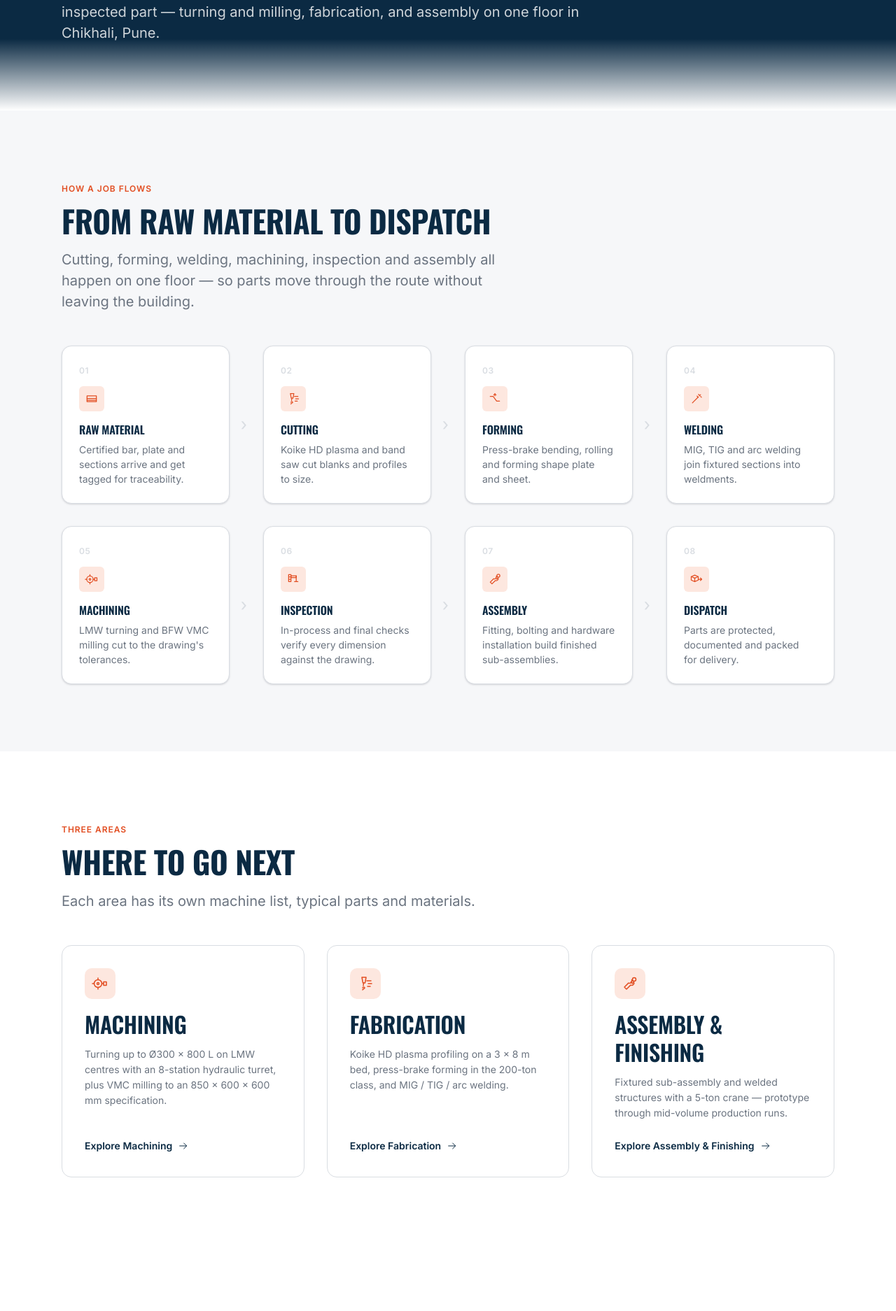
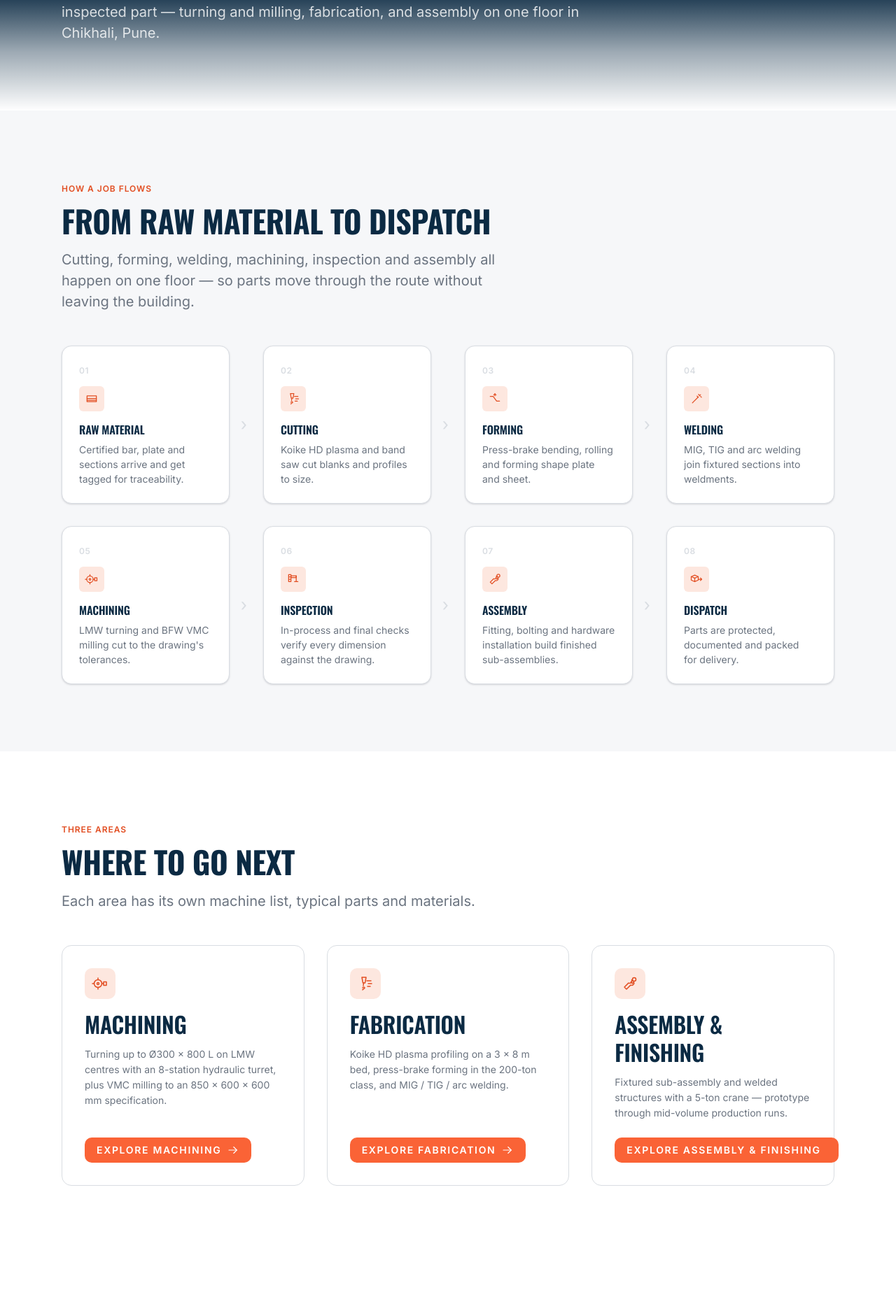
Before and after one commit to pragyan-tech/G_Tech, a React (Vite) app: page /capabilities in a window 1280 px wide. Shown: the part 416-2290 px from the top of the page at 70% size. Built offline with nearby package versions, Linux system fonts and the light colour scheme.

Commit message:
smoother hero fade transition, add variants on capability links, remove caliberation register TODO

```diff
--- a/src/components/CapabilityGrid.css
+++ b/src/components/CapabilityGrid.css
@@ -47,21 +47,6 @@
 }
 
 .capgrid__link {
-  display: inline-flex;
-  align-items: center;
-  gap: var(--space-2);
+  align-self: flex-start;
   margin-top: var(--space-5);
-  font-family: var(--font-body);
-  font-size: var(--text-body-sm);
-  font-weight: var(--weight-semibold);
-  color: var(--color-navy);
-  transition: color var(--transition), gap var(--transition);
 }
-.capgrid__link svg {
-  width: 16px;
-  height: 16px;
-}
-.capgrid__link:hover {
-  color: var(--color-orange-600);
-  gap: var(--space-3);
-}
--- a/src/components/CapabilityGrid.jsx
+++ b/src/components/CapabilityGrid.jsx
@@ -1,5 +1,6 @@
 import { Link } from "react-router-dom";
 import { RevealGroup, RevealItem } from "./ui/Reveal.jsx";
+import Button from "./ui/Button.jsx";
 import { ArrowRight, ICONS } from "./Icons.jsx";
 import { CAPABILITIES } from "../data/site.js";
 import "./CapabilityGrid.css";
@@ -22,9 +23,9 @@ export default function CapabilityGrid() {
             </span>
             <h3 className="capgrid__title">{cap.title}</h3>
             <p className="capgrid__body">{cap.body}</p>
-            <Link className="capgrid__link" to={cap.to}>
+            <Button as={Link} to={cap.to} variant="primary" size="sm" className="capgrid__link">
               Explore {cap.title} <ArrowRight />
-            </Link>
+            </Button>
           </RevealItem>
         );
       })}
--- a/src/components/Hero.css
+++ b/src/components/Hero.css
@@ -39,19 +39,26 @@
 
 /* Soft dissolve into the next section (Who We Are, paper bg) instead of a
    hard cut — trinityrail.com-style haze. Sits above the bg/scrim but below
-   the text content, which needs an explicit z-index since it's a flex item
-   and would otherwise paint in DOM order among the other z-index:auto layers. */
+   the text content (.hero__inner is z-index:1). A taller zone with a
+   4-stop curve (vs. the old 2-stop 0%/60%/100% cut) so there's no visible
+   ramp-up point — it reads as a continuous dissolve, not a hard-edged
+   gradient meeting a flat color.
+   Stops: 0% transparent -> 40% paper@5% opacity -> 70% paper@60% opacity
+   -> 100% paper fully opaque. The endpoint matches Who We Are's actual
+   background (--color-paper) exactly, so there's no color mismatch at the
+   boundary either. */
 .hero__fade {
   position: absolute;
   left: 0;
   right: 0;
   bottom: 0;
-  height: 160px;
   z-index: 0;
+  height: 200px;
   background: linear-gradient(
     180deg,
     rgba(246, 247, 249, 0) 0%,
-    rgba(246, 247, 249, 0) 60%,
+    rgba(246, 247, 249, 0.05) 40%,
+    rgba(246, 247, 249, 0.6) 70%,
     var(--color-paper) 100%
   );
   pointer-events: none;
@@ -59,7 +66,7 @@
 
 @media (min-width: 768px) {
   .hero__fade {
-    height: 256px;
+    height: 360px;
   }
 }
 
--- a/src/components/PageHero.css
+++ b/src/components/PageHero.css
@@ -19,18 +19,24 @@
 
 /* Soft dissolve into the interior page's next section. Every page's section
    right after PageHero is a plain, unmodified .section (white), not paper —
-   fading to --color-paper here would leave a visible seam against that. */
+   fading to --color-paper here would leave a visible seam against that.
+   Taller zone with a 4-stop curve (vs. the old 2-stop 0%/60%/100% cut) so
+   there's no visible ramp-up point.
+   Stops: 0% transparent -> 40% white@5% opacity -> 70% white@60% opacity
+   -> 100% white fully opaque, matching the next section's background
+   exactly. */
 .page-hero__fade {
   position: absolute;
   left: 0;
   right: 0;
   bottom: 0;
-  height: 160px;
+  height: 150px;
   z-index: 0;
   background: linear-gradient(
     180deg,
     rgba(255, 255, 255, 0) 0%,
-    rgba(255, 255, 255, 0) 60%,
+    rgba(255, 255, 255, 0.05) 40%,
+    rgba(255, 255, 255, 0.6) 70%,
     var(--color-white) 100%
   );
   pointer-events: none;
@@ -38,7 +44,7 @@
 
 @media (min-width: 768px) {
   .page-hero__fade {
-    height: 256px;
+    height: 280px;
   }
 }
 
--- a/src/pages/Quality.css
+++ b/src/pages/Quality.css
@@ -67,12 +67,6 @@
   margin-top: 2px;
   font-size: var(--text-body-sm);
   line-height: 1.55;
-  color: var(--color-steel);
-}
-
-.q-note {
-  margin-top: var(--space-4);
-  font-size: var(--text-eyebrow);
   color: var(--color-steel);
 }
 
--- a/src/pages/Quality.jsx
+++ b/src/pages/Quality.jsx
@@ -85,11 +85,6 @@ export default function Quality() {
                   <li key={item}>{item}</li>
                 ))}
               </ul>
-              <p className="q-note">
-                {/* PLACEHOLDER — no calibration certificates were transcribed
-                    from the source PDF; confirm the calibration register with the client. */}
-                Calibration register — TODO CONFIRM WITH CLIENT.
-              </p>
             </Reveal>
           </div>
         </div>
```
